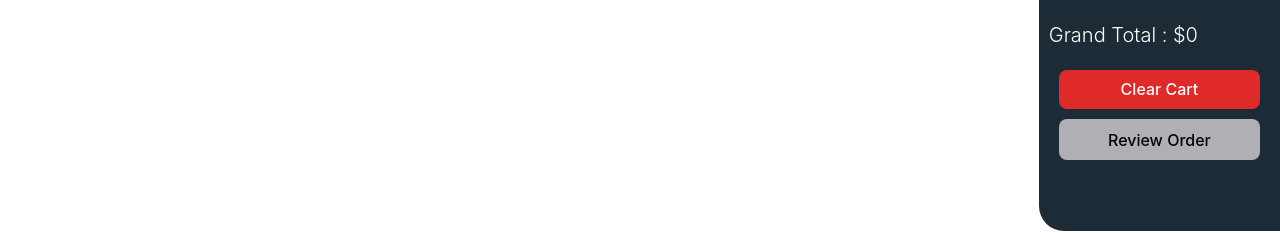
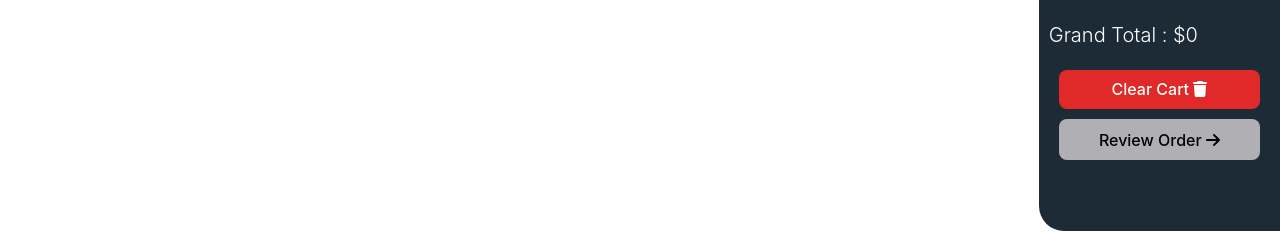
Before and after one commit to safoun10/ema-john-react, a React (Vite) app: page / in a window 1280 px wide. Shown: the part 449-682 px from the top of the page. Built offline with nearby package versions, Linux system fonts and the light colour scheme; no server answers.

Commit message:
added fontAwesomeIcon via react ...

```diff
--- a/package.json
+++ b/package.json
@@ -9,6 +9,9 @@
     "preview": "vite preview"
   },
   "dependencies": {
+    "@fortawesome/fontawesome-svg-core": "^6.4.0",
+    "@fortawesome/free-solid-svg-icons": "^6.4.0",
+    "@fortawesome/react-fontawesome": "^0.2.0",
     "react": "^18.2.0",
     "react-dom": "^18.2.0"
   },
--- a/src/components/product/Product.jsx
+++ b/src/components/product/Product.jsx
@@ -1,3 +1,5 @@
+import { faCartShopping } from '@fortawesome/free-solid-svg-icons';
+import { FontAwesomeIcon } from '@fortawesome/react-fontawesome';
 import React from 'react';
 import ("./Product.css");
 
@@ -17,7 +19,9 @@ const Product = (props) => {
                 <div className='product-seller'>Manufacturer : {seller}</div>
                 <div className='product-rating'>Rating : {ratings} stars</div>
             </div>
-            <button onClick={ () => addToCart(props.product)} className='cart-btn'>Add to cart</button>
+            <button onClick={ () => addToCart(props.product)} className='cart-btn'>
+                Add to cart <FontAwesomeIcon icon={faCartShopping}></FontAwesomeIcon>
+            </button>
         </div>
     );
 };
--- a/src/components/shop/Shop.jsx
+++ b/src/components/shop/Shop.jsx
@@ -1,3 +1,5 @@
+import { faArrowRight, faArrowRightArrowLeft, faDrum, faDumpster, faTrash } from "@fortawesome/free-solid-svg-icons";
+import { FontAwesomeIcon } from "@fortawesome/react-fontawesome";
 import React, { useEffect, useState } from "react";
 import Product from "../product/Product";
 import("./Shop.css");
@@ -48,8 +50,12 @@ const Shop = () => {
         <div className="grand-total">Grand Total : ${cart.length}</div>
 
         <div className="btn-s">
-          <button className="btn-clear">Clear Cart</button>
-          <button className="btn-review">Review Order</button>
+          <button className="btn-clear">
+            Clear Cart <FontAwesomeIcon icon={faTrash}></FontAwesomeIcon>
+          </button>
+          <button className="btn-review">
+            Review Order <FontAwesomeIcon icon={faArrowRight}></FontAwesomeIcon>
+          </button>
         </div>
       </div>
     </div>
```
Also changed, not shown: 1 other file (tests, documents, lock files or other folders).
